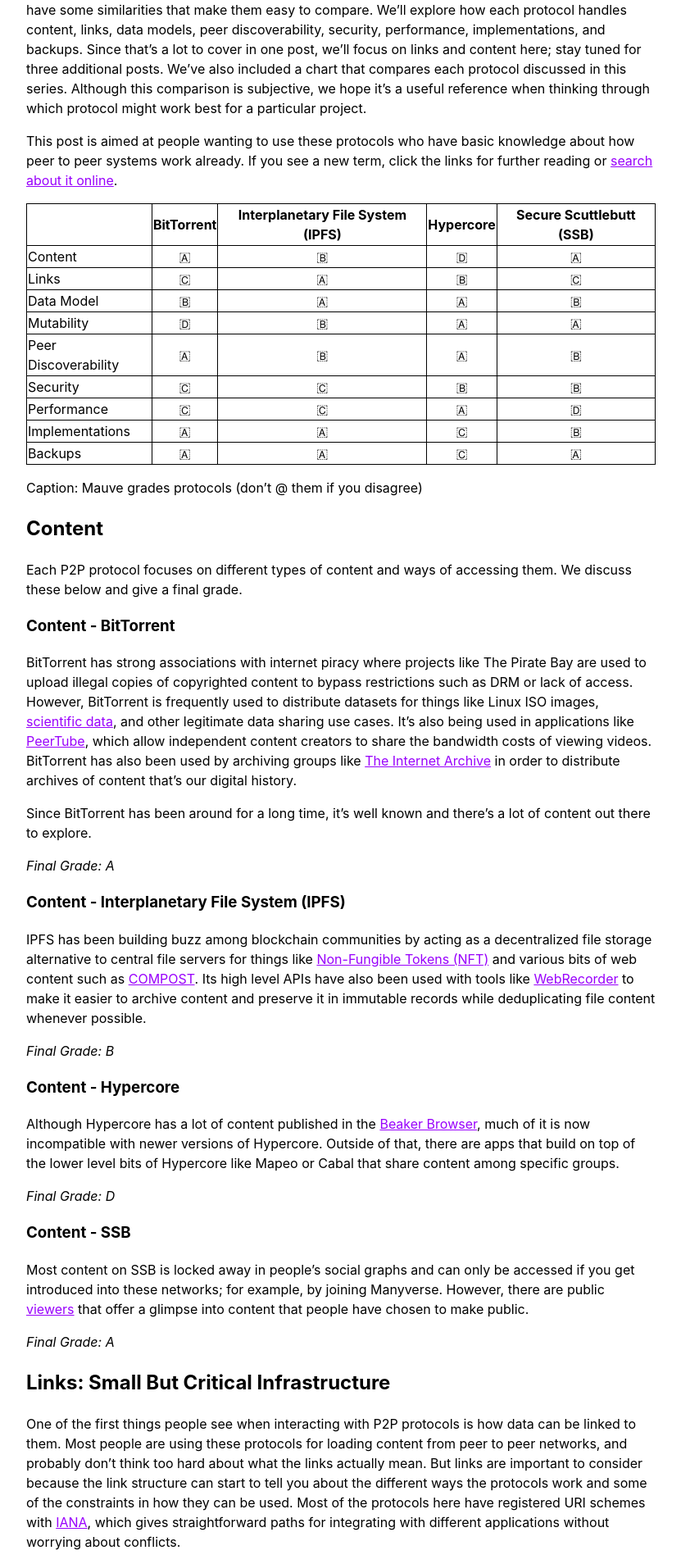
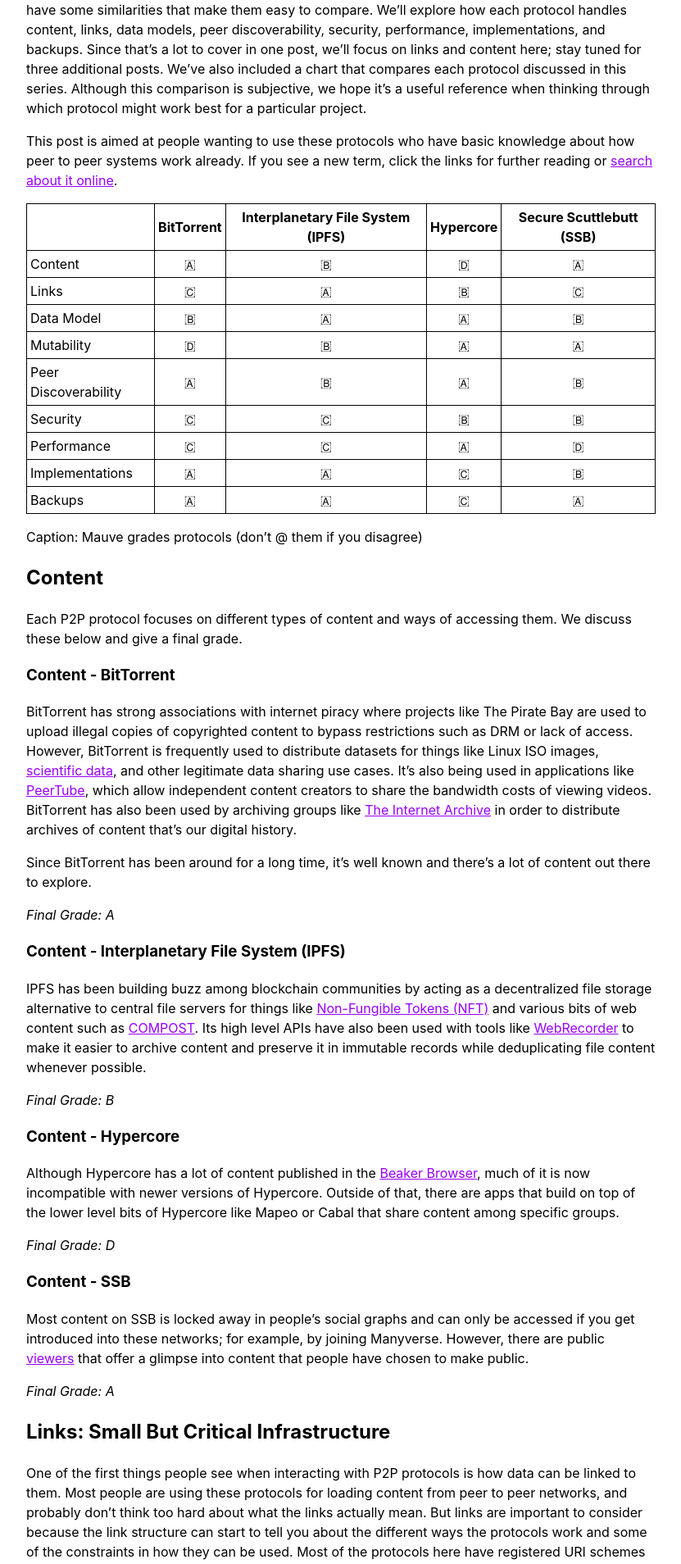
Before and after one commit to hyphacoop/hypha.coop, a Jekyll site: the page built from _posts/2022-03-24-p2p-primer-part-1.md, in a window 1280 px wide. Shown: the part 1080-2988 px from the top of the page at 82% size, without its empty margins (32-863 px from the left). Built offline with Jekyll 4.4.1, drawn with Linux system fonts in a browser that asks for light colours.

Commit message:
table css

```diff
--- a/_sass/_hypha.scss
+++ b/_sass/_hypha.scss
@@ -87,5 +87,6 @@
   border-collapse: collapse;
   > table, td, th {
       border: 1px solid black;
+      padding: 0.25em;
   }
 }
```
